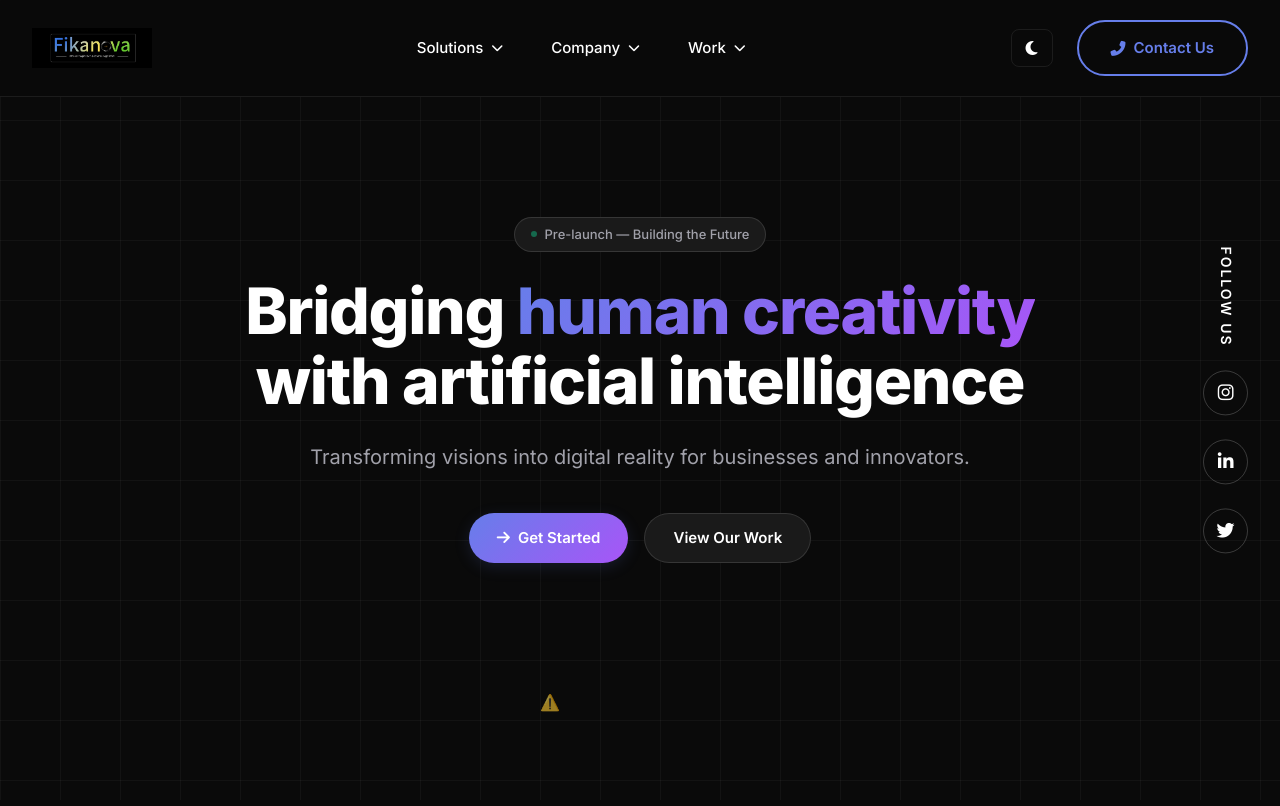
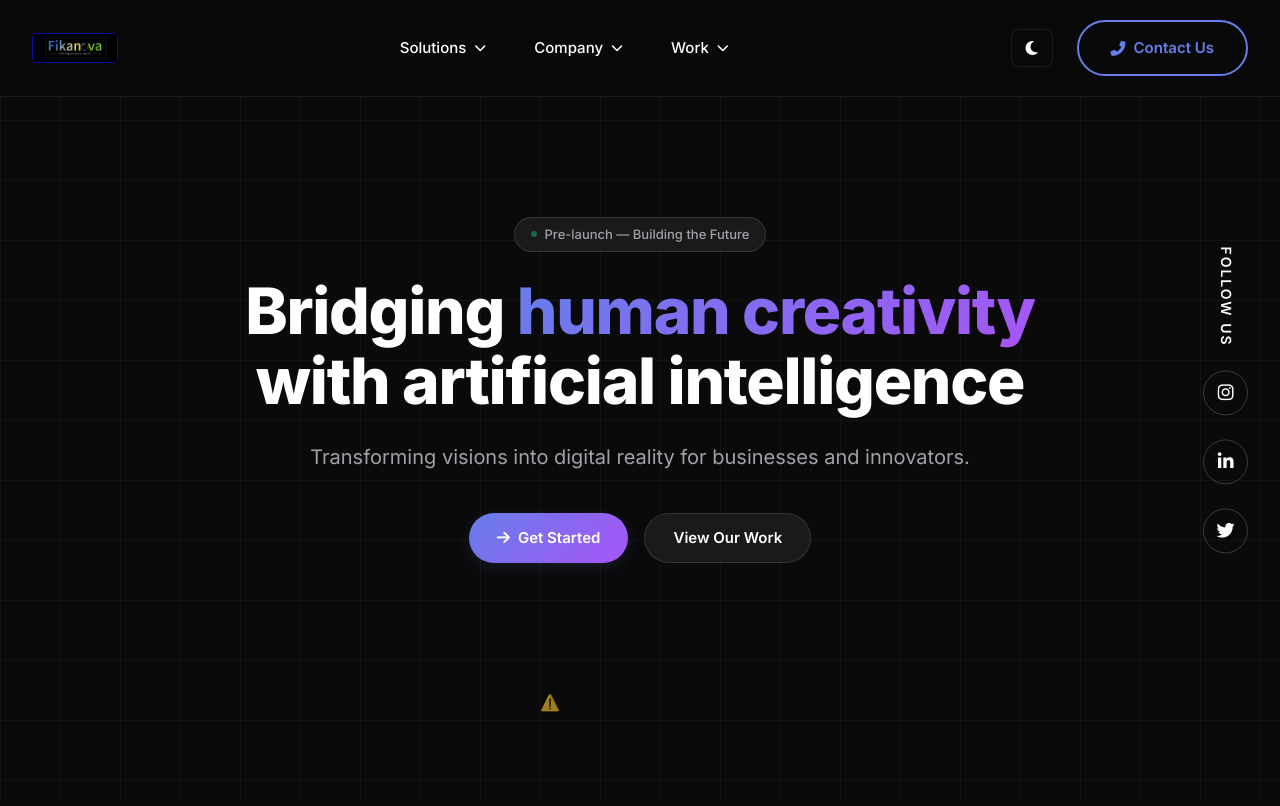
Before and after one commit to Fikanova/Fikanova-Site, a plain HTML site: page index.html in a window 1280 px wide. Shown: the top 806 px of the page. Drawn offline with nearby package versions, Linux system fonts and the light colour scheme; no server answers.

Commit message:
Update style.css

```diff
--- a/style.css
+++ b/style.css
@@ -949,7 +949,10 @@ footer {
 }
 
 .logo-image {
-    height: 40px;
+    height: 30px;
     width: auto;
     display: block;
-  }
+    /* Adding the requested border styles */
+    border: 1px double rgb(6, 16, 153); /* Adjust '3px' for desired thickness */
+    border-radius: 5px;
+}
```
